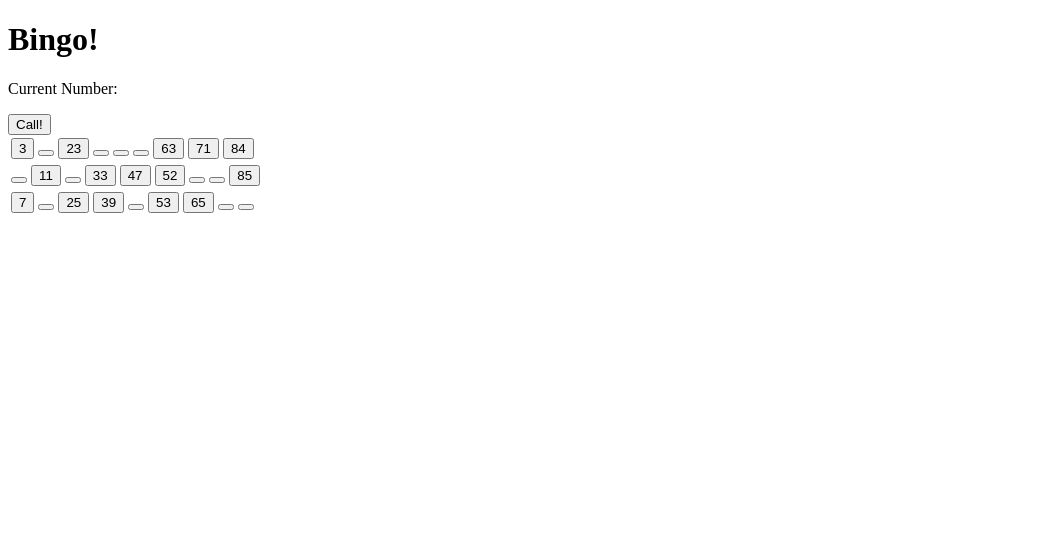
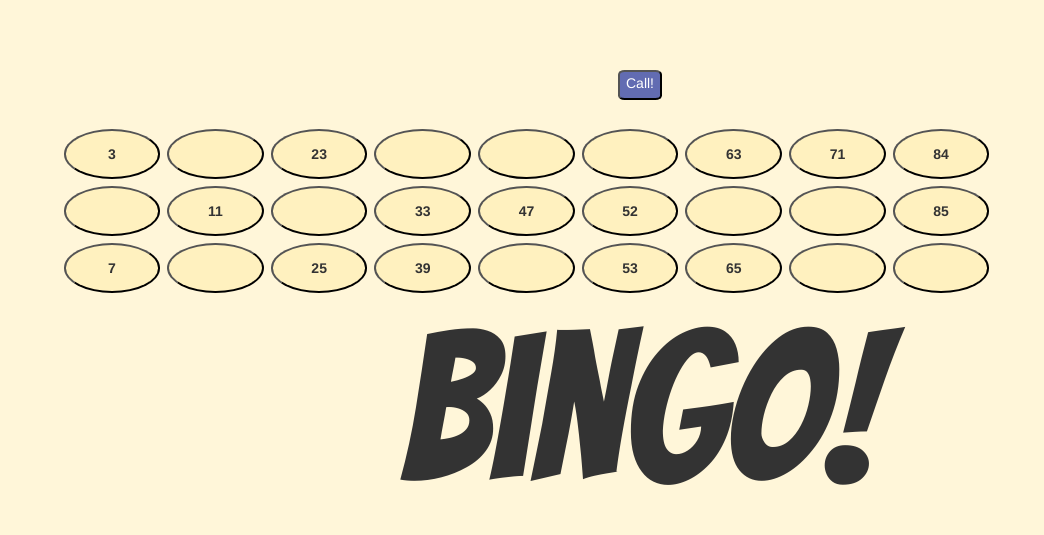
Before and after one commit to RPiper93/solo_bingo, a website: page app/index.html in a window 1280 px wide. Shown: the whole page, without its empty margins (0-1044 px from the left). Drawn offline with nearby package versions, Linux system fonts and the light colour scheme.

Commit message:
Added some basic CSS styling and updated the README.md

```diff
--- a/app/index.html
+++ b/app/index.html
@@ -3,23 +3,32 @@
   <head>
     <meta charset="utf-8">
     <title>Bingo!</title>
+    <link href='https://fonts.googleapis.com/css?family=Bangers|Open+Sans:400,600' rel='stylesheet' type='text/css'>
     <script src="bower_components/angular/angular.js"></script>
     <script type="text/javascript" src="js/app.js"></script>
+    <link href="https://maxcdn.bootstrapcdn.com/bootstrap/3.3.6/css/bootstrap.min.css" rel="stylesheet" integrity="sha384-1q8mTJOASx8j1Au+a5WDVnPi2lkFfwwEAa8hDDdjZlpLegxhjVME1fgjWPGmkzs7" crossorigin="anonymous">
+    <link type="text/css" rel="stylesheet" href="style/style.css">
+
 
   </head>
   <body>
-    <main>
-      <h1>Bingo!</h1>
-      <div ng-controller="BingoCardController as controller">
-        <p> Current Number: {{call}}</p>
-        <button ng-click="call = controller.newCall()">Call!</button>
-        <table ng-repeat="row in controller.cardRows track by $index">
-          <tr>
-            <td ng-repeat ="number in row track by $index">
-              <button ng-click="number.mark(call)" ng-style="number.marked === true && {'color': 'red'} || {'color' : 'black'}">{{ number.amount }}</button>
-            </td>
-          </tr>
-        </table>
+    <main class="container-fluid">
+      <div ng-controller="BingoCardController as controller" id="game" class="container-fluid">
+        <div id="game__call" class="col-xs-12 col-sm-12 col-md-12 col-lg-12">
+          <p id="game__call__number">{{call}}</p>
+          <button ng-click="call = controller.newCall()" id="game__call__button">Call!</button>
+        </div>
+        <div id="game__card" class="col-xs-12 col-sm-12 col-md-12 col-lg-12">
+          <div id="game__card__table" ng-repeat="row in controller.cardRows track by $index" class="col-xs-12 col-sm-12 col-md-12 col-lg-12">
+              <div "game__card__table__row" ng-repeat ="number in row track by $index">
+                <button id="game__card__table__row__cell" ng-click="number.mark(call)" ng-style="number.marked === true && {'background-color': '#BFC7FF'} || {'background-color': '#FFF1BF'}" class="col-xs-1 col-sm-1 col-md-1 col-lg-1">{{ number.amount }}</button>
+              </td>
+            </div>
+          </div>
+        </div>
+      <div id="title" class="container-fluid">
+        <h1>Bingo!</h1>
+      </div>
     </main>
 
     <!--in production, use-->
--- a/app/js/controllers/bingoController.js
+++ b/app/js/controllers/bingoController.js
@@ -6,7 +6,6 @@ bingoApp.controller('BingoCardController', ['BingoCardFactory', 'BingoPositionsF
   var card = factory.generate();
   var call = new BingoCallFactory;
 
-  self.currentNumber = call.currentNumber;
   self.newCall = function(){
     return call.newNumber();
   };
--- /dev/null
+++ b/app/style/style.css
@@ -0,0 +1,75 @@
+@import url(https://fonts.googleapis.com/css?family=Bangers|Open+Sans:400,600);
+
+body {
+  font: 'Open Sans';
+  font-size: 18;
+  font-weight: 600;
+  background-color: #FFF6D9;
+  height: 100vh;
+  text-align: center;
+  min-width: 540px;
+}
+
+#title {
+  font-family: Bangers;
+  bottom: 0;
+}
+
+#title h1 {
+  font-size: 32vw;
+}
+
+#game__call__number {
+  font-size: 60px;
+  height: 65px;
+  margin-bottom: 5px;
+}
+
+#game__call__button {
+  border-radius: 15%;
+  background-color: #626CB2;
+  color: white;
+  font-weight: 400;
+  padding-bottom: 5px;
+  margin-bottom: 25px;
+}
+
+#game__card__table {
+  display: table;
+}
+
+#game__card__table__row__cell {
+  display: table-cell;
+  padding: 1px 1px;
+  margin: 0.25em;
+  height: 50px;
+  border-radius: 100%;
+  background-color: #FFF1BF;
+}
+
+#game__card__table__row__cell:hover {background-color: #B2A474;}
+
+@media all and (max-width: 544px) and (min-width: 0px) {
+  #title h1 {
+    font-size: 175px;
+  }
+
+}
+
+@media all and (max-width: 640px) and (min-width: 0px) {
+  #game__card__table {
+    width: 568px;
+  }
+
+  #game__card__table__row__cell {
+    width: 40px;
+  }
+}
+
+@media all and (min-width: 640px) {
+  #title h1 {
+    font-size: 205px;
+  }
+
+
+}
```
Also changed, not shown: README.md, img/webpage.png (added).
